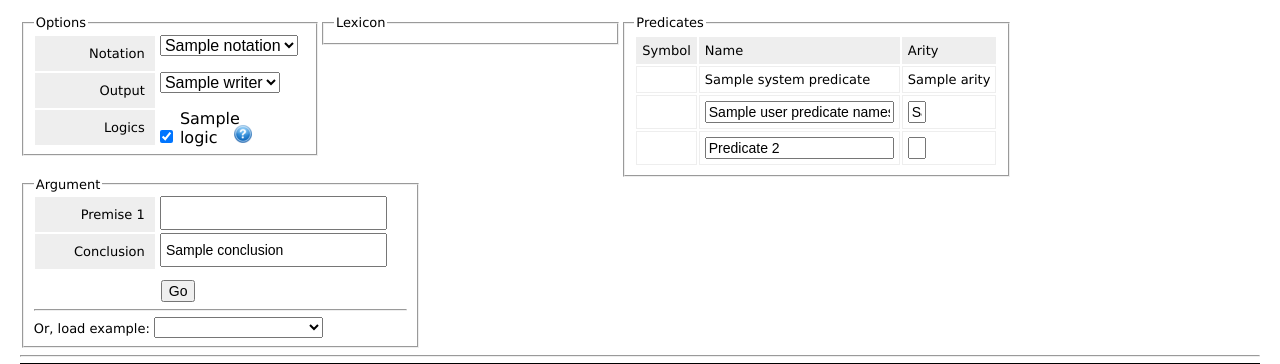
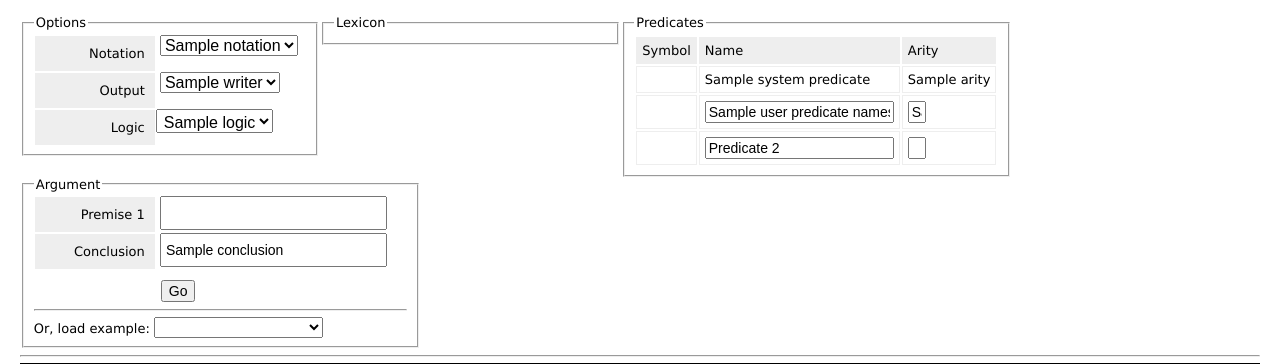
Before and after one commit to owings1/pytableaux, a Python web app: template src/www/views/prove.html in a window 1280 px wide. Shown: the part 35-399 px from the top of the page. Run offline with Jinja, Linux system fonts and the light colour scheme; the template is opened without the code that fills it: most values are stand-ins (such as "Sample title", 1, 10 or a date in 2020).

Commit message:
single logic input

```diff
--- a/src/www/static/css/app.css
+++ b/src/www/static/css/app.css
@@ -60,8 +60,6 @@ form.argument fieldset.lexicon {
     float: right;
 }
 form.argument select[name=logic] {
-    width: 130px;
-    height: 125px;
     padding: 3px 0 0 3px;
 }
 form.argument input {
--- a/src/www/views/argument.html
+++ b/src/www/views/argument.html
@@ -45,13 +45,16 @@
                 </select>
             </div>
             <div class="input">
-                <label for="logic" class="left">Logics</label>
+                <label for="logic" class="left">Logic</label>
                 <div class="left">
-                {% for module in logic_modules %}
-                    <input type="checkbox" value="{{ module }}" name="logic" id="logic" {{ helper.checkbox_default(form_data, 'logic', module) }}/>
-                    <span class="logicName">{{ logics[module].name }}</span>
-                    <span class="logicHelp"><a href="/doc/logics.html#module-logics.{{ module.lower() }}" target="_pytableaux_logic"></a></span><br>
-                {% endfor %}
+                    <select name="logic">
+                        {% for module in logic_modules %}
+                            <option value="{{ module }}" {{ helper.select_opt(form_data, 'logic', logic) }}>
+                                {{ logics[module].name }}
+                            </option>
+                            <!-- <span class="logicHelp"><a href="/doc/logics.html#module-logics.{{ module.lower() }}" target="_pytableaux_logic"></a></span><br>-->
+                        {% endfor %}
+                    </select>
                 </div>
                 <div class="clear"></div>
             </div>
```
Also changed, not shown: src/web.py (+2 -5 lines).
